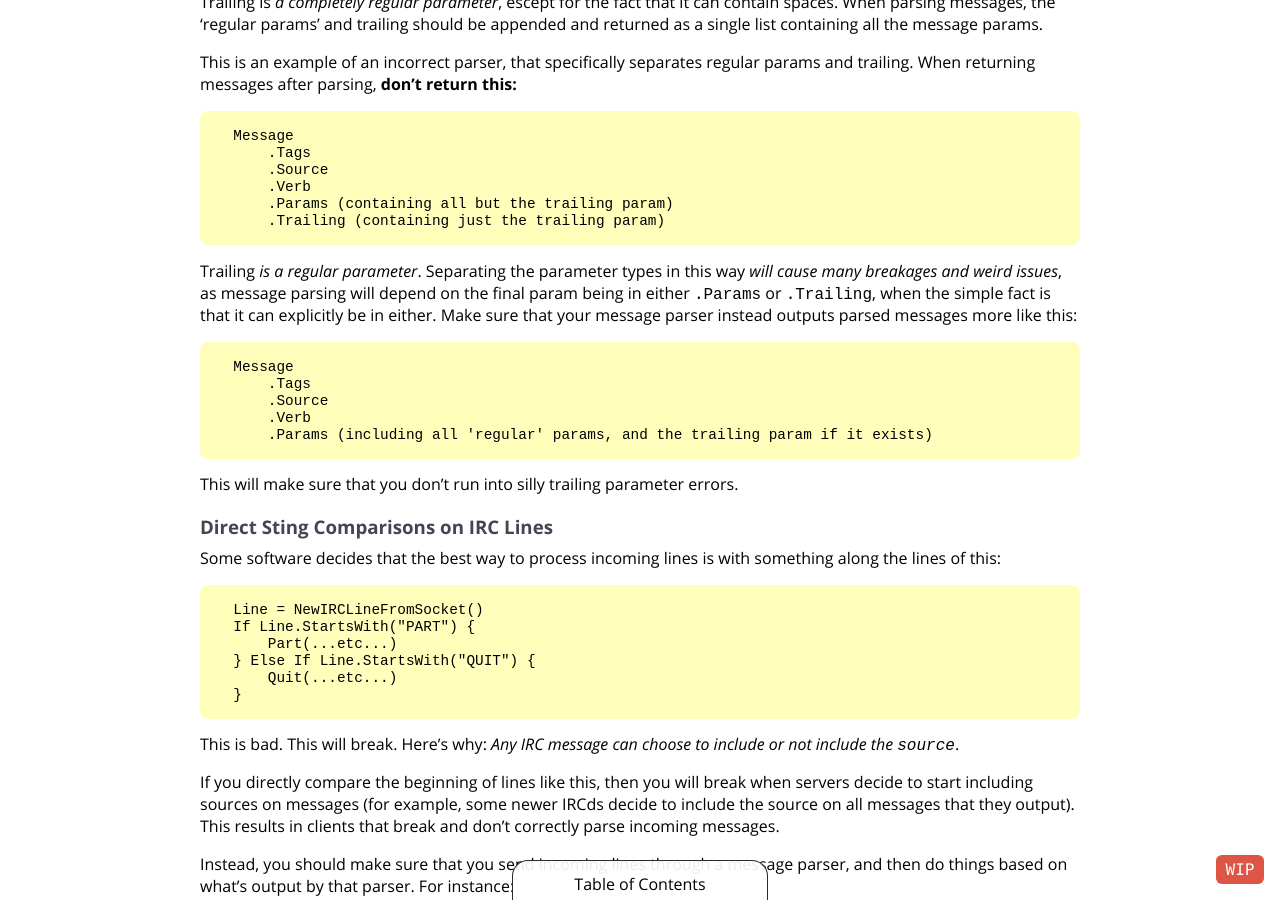
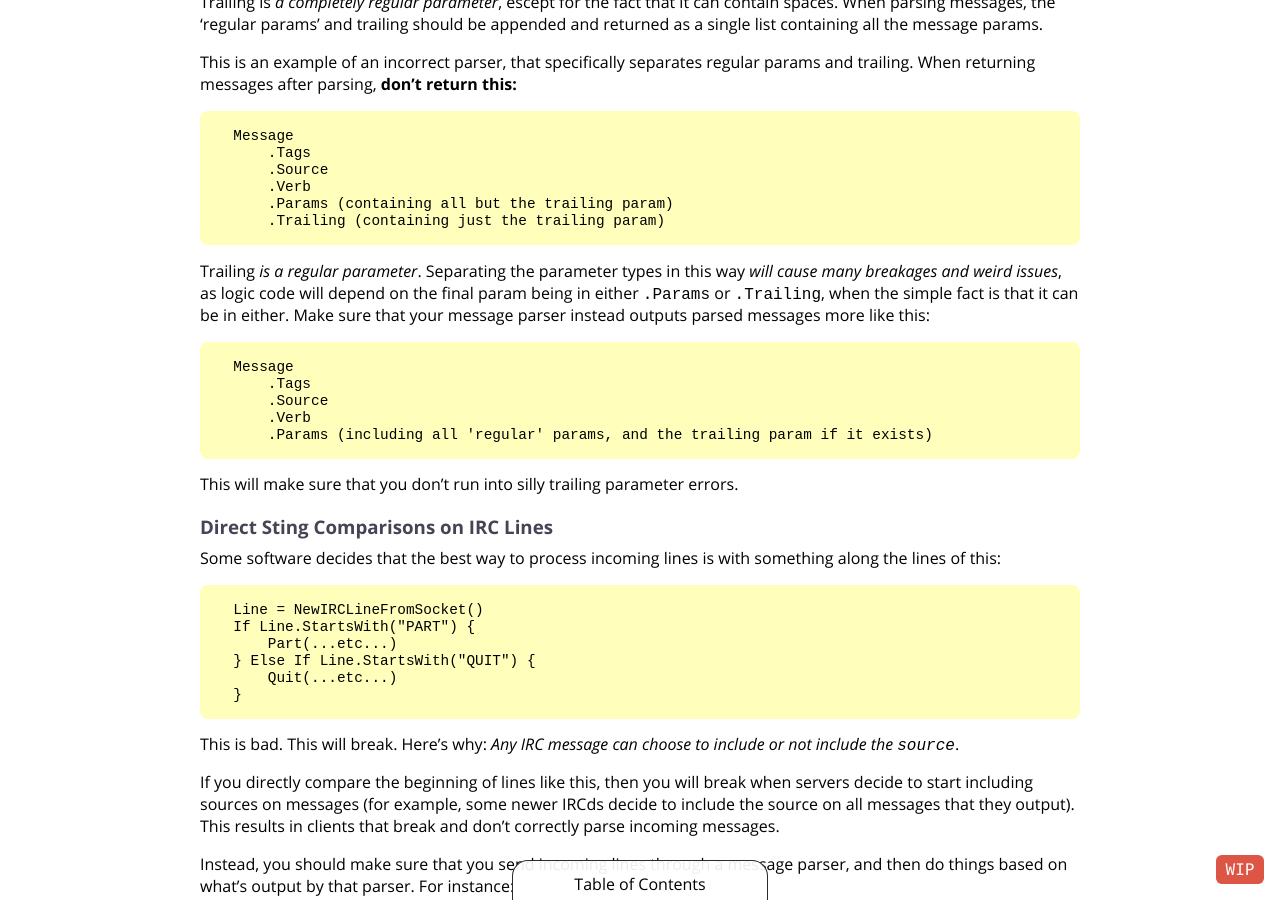
Before and after one commit to ircdocs/modern-irc, a Jekyll site: the page built from index.md, in a window 1280 px wide and 900 px high, scrolled down 68679 px. Built offline with Jekyll 4.4.1, drawn with Linux system fonts in a browser that asks for light colours.

Commit message:
note: Fix typo

```diff
--- a/_includes/modern-appendix.md
+++ b/_includes/modern-appendix.md
@@ -1242,7 +1242,7 @@ This is an example of an incorrect parser, that specifically separates regular p
           .Params (containing all but the trailing param)
           .Trailing (containing just the trailing param)
 
-Trailing _is a regular parameter_. Separating the parameter types in this way _will cause many breakages and weird issues_, as message parsing will depend on the final param being in either `.Params` or `.Trailing`, when the simple fact is that it can explicitly be in either. Make sure that your message parser instead outputs parsed messages more like this:
+Trailing _is a regular parameter_. Separating the parameter types in this way _will cause many breakages and weird issues_, as logic code will depend on the final param being in either `.Params` or `.Trailing`, when the simple fact is that it can be in either. Make sure that your message parser instead outputs parsed messages more like this:
 
       Message
           .Tags
```
